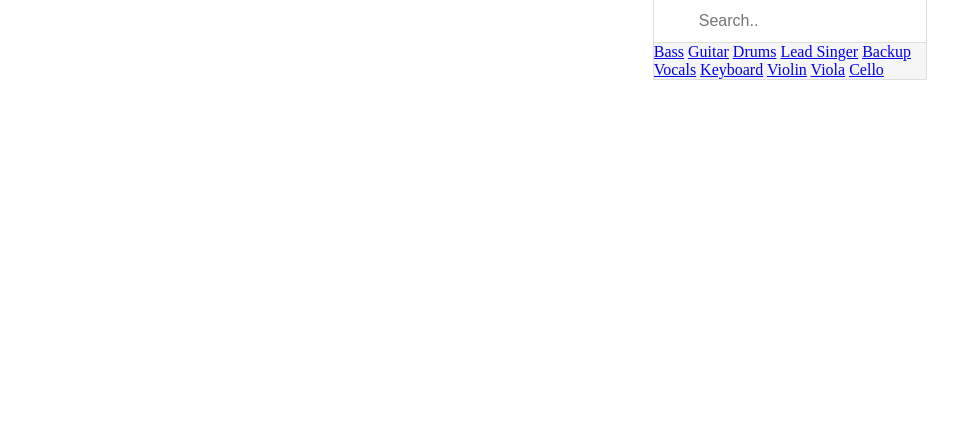
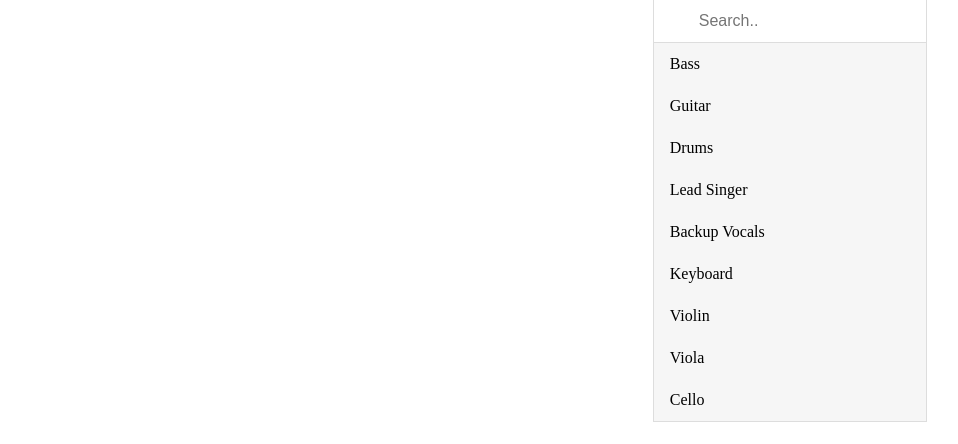
Before and after one commit to BenLanden/Comp322, a website: page BandFinder/www/bands.html in a window 1280 px wide. Both pictures are taken after a click on the button "Search For Bands By Instrument". Shown: the part 346-790 px from the top of the page, without its empty margins (21-979 px from the left). Drawn offline with Linux system fonts and the light colour scheme.

Commit message:
Update bands.html

```diff
--- a/BandFinder/www/bands.html
+++ b/BandFinder/www/bands.html
@@ -92,9 +92,17 @@
   display: block;
 }
 
+.dropdown-content2 a {
+  color: black;
+  padding: 12px 16px;
+  text-decoration: none;
+  display: block;
+}
+
 .dropdown a:hover {background-color: #ddd;}
 
 .show {display: block;}
+.show2 {display: block;}
 </style>
 </head>
 <body>
@@ -119,16 +127,16 @@
       <div class="dropdown2">
         <button onclick="myFunction2()" class="dropbtn2">Search For Bands By Instrument</button>
         <div id="myDropdown2" class="dropdown-content2">
-          <input type="text" placeholder="Search.." id="myInput2" onkeyup="filterFunction()">
-          <a href="#">Bass</a>
-          <a href="#">Guitar</a>
-          <a href="#">Drums</a>
-          <a href="#">Lead Singer</a>
-          <a href="#">Backup Vocals</a>
-          <a href="#">Keyboard</a>
-          <a href="#">Violin</a>
-          <a href="#">Viola</a>
-          <a href="#">Cello</a>
+          <input type="text" placeholder="Search.." id="myInput2" onkeyup="filterFunction2()">
+          <a href="#">Bass</b>
+          <a href="#">Guitar</b>
+          <a href="#">Drums</b>
+          <a href="#">Lead Singer</b>
+          <a href="#">Backup Vocals</b>
+          <a href="#">Keyboard</b>
+          <a href="#">Violin</b>
+          <a href="#">Viola</b>
+          <a href="#">Cello</b>
         </div>
       </div>
 
@@ -160,15 +168,15 @@
     /* When the user clicks on the button,
     toggle between hiding and showing the dropdown content */
     function myFunction2() {
-      document.getElementById("myDropdown2").classList.toggle("show");
+      document.getElementById("myDropdown2").classList.toggle("show2");
     }
 
-    function filterFunction() {
+    function filterFunction2() {
       var input, filter, ul, li, a, i;
       input = document.getElementById("myInput2");
       filter = input.value.toUpperCase();
       div = document.getElementById("myDropdown2");
-      a = div.getElementsByTagName("a");
+      a = div.getElementsByTagName("b");
       for (i = 0; i < a.length; i++) {
         txtValue = a[i].textContent || a[i].innerText;
         if (txtValue.toUpperCase().indexOf(filter) > -1) {
```
